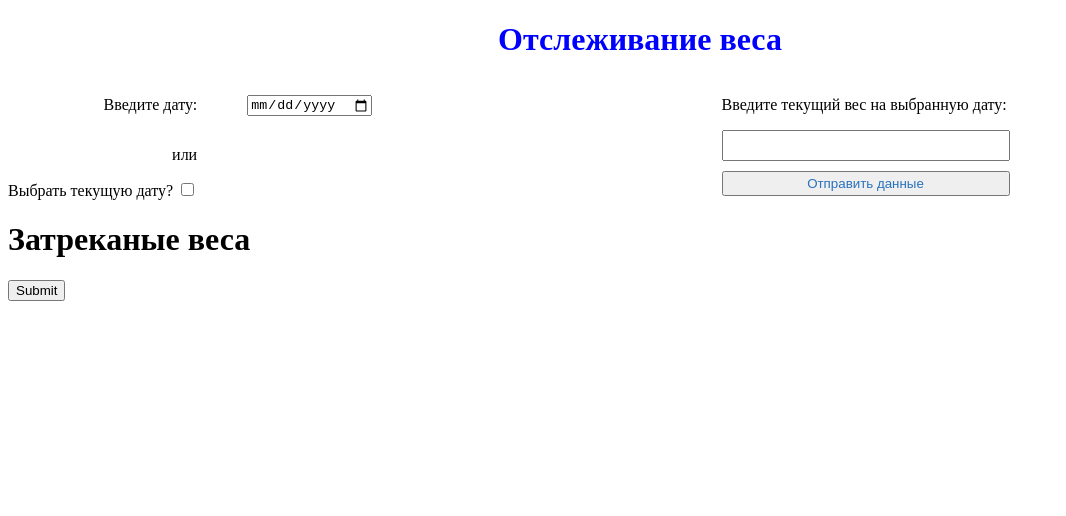
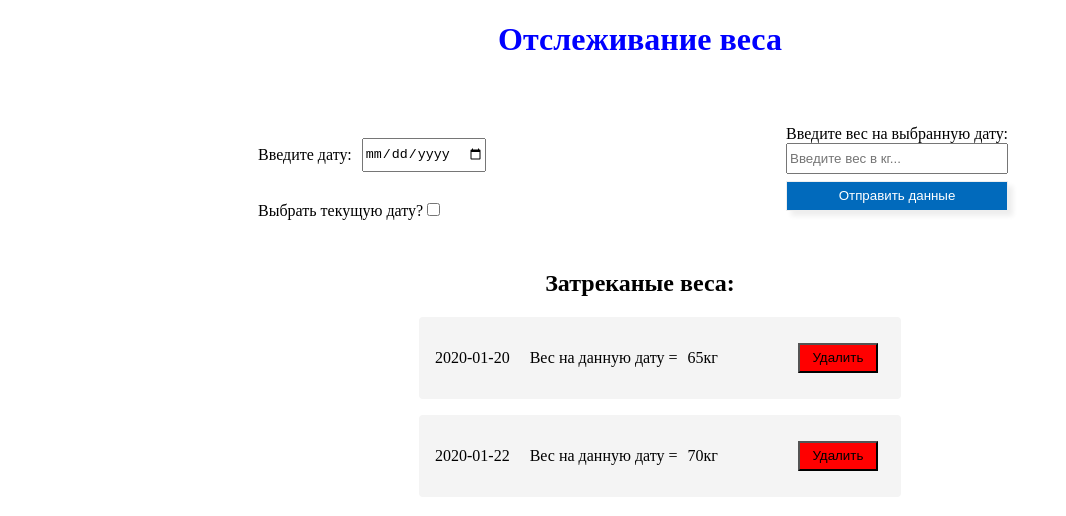
Before and after one commit to vladkovv/js-mvc, a plain HTML site: page src/index.html in a window 1280 px wide. Shown: the whole page, without its empty margins (0-1066 px from the left). Drawn offline with Linux system fonts and the light colour scheme.

Commit message:
fixed View, started to develop controller

```diff
--- a/src/controller.js
+++ b/src/controller.js
@@ -2,6 +2,14 @@ class Controller {
     constructor(model, view){
         this.model = model;
         this.view = view;
+
+        this.onWeightListChanged(this.model.weights)
     }
+
+    onWeightListChanged = weights => {
+        this.view.displayWeights(weights)
+    }
+
+
 }
 const app = new Controller(new Model(), new View());
--- a/src/index.html
+++ b/src/index.html
@@ -4,41 +4,14 @@
     <meta charset="UTF-8">
     <meta name="viewport" content="width=device-width, initial-scale=1.0">
     <link rel="stylesheet" href="./styles/style.css">
-    <title>Weight tracker</title>
+    <title>Weight-Tracker</title>
 </head>
 <body>
-    <h1 id="logo">Отслеживание веса</h1>
-    <container id="app">
-        <div class="date-weight">
-            <div class="date-title">
 
-            <p>Введите дату:</p>
-                <p>или</p>
+    <div id="root"></div>
 
-            <div>
-            <label class="current-date-label" for="currentDate">Выбрать текущую дату?</label>
-            <input id="currentDate" type="checkbox">
-        </div>
-            </div>
-            <div class="enter-date">
-                <input type="date" name="selectDate" id="selDate">
-            </div>
-            <div class="weight">
-            <div class="weight-title">
-            <p>Введите текущий вес на выбранную дату:</p>
-        </div>
-            <div class="enter-weight">
-                <input type="number" name="" id="weight-inp">
-                <button id="submit">Отправить данные</button>
-            </div>
-        </div>
-        </div>
-        <div id="root"></div>
-
-    </container>
+    <script src="model.js"></script>
     <script src="view.js"></script>
-    <script src="model.js"></script>
     <script src="controller.js"></script>
-
 </body>
 </html>
--- a/src/styles/style.css
+++ b/src/styles/style.css
@@ -1,35 +1,83 @@
-#logo {
+
+.logo {
     color: #0000ff;
     text-align: center;
 }
-.date-weight {
+.inp-form {
     display: flex;
-    align-items: flex-start;
 }
 
-.date-title {
+.date-div {
     display: flex;
-    justify-content: space-between;
-    align-items: flex-end;
-    flex-direction: column;
-    margin-right: 50px;
+    align-items: center;
 }
-#selDate {
-    margin-top: 15px;
+.date-inp {
+   height: 30px;
+   margin-left: 10px;
+}
+.curr-date {
+    margin-top: 20px;
+}
+.date {
+    margin-left: 250px;
+    margin-top: 50px;
 }
 .weight {
-    margin-left: 350px;
+    display: flex;
+    flex-direction: column;
+    margin-top: 45px;
+    margin-left: 300px;
 }
-#weight-inp {
-    width: 280px;
+.weight-inp {
     height: 25px;
 }
-.enter-weight {
+.submit-button {
+    height: 30px;
+    margin-top: 7px;
+    background: #016ABC;
+    color: #fff;
+    border: 1px solid #eee;
+    box-shadow: 5px 5px 5px #eee;
+    text-shadow:none;
+}
+.submit-button:hover {
+    height: 30px;
+    margin-top: 7px;
+    background: #B9DFFF;
+    color: #fff;
+    box-shadow: 5px 5px 5px #eee;
+    text-shadow:none;
+    border: 1px solid #eee;
+
+    }
+
+.title {
+    margin-top: 50px;
+    text-align: center;
+}
+ul{
     display: flex;
     flex-direction: column;
+    align-items: center;
 }
-#submit {
-    height: 25px;
-    margin-top: 10px;
-    color: #2871bb;
+li {
+    display: flex;
+    align-items: center;
+    width: 450px;
+    padding: 1rem;
+    margin-bottom: 1rem;
+    background: #f4f4f4;
+    border-radius: 4px;
+  }
+.li-time {
+    margin-right: 20px;
 }
+.li-weight {
+    margin-left: 10px;
+}
+.delete {
+    margin-left: 80px;
+    background-color: red;
+    height: 30px;
+    width: 80px;
+     }
--- a/src/view.js
+++ b/src/view.js
@@ -2,13 +2,62 @@ class View {
     constructor(){
     this.app = this.getElement('#root')
 
-    this.title = this.createElement('h1')
-    this.title.textContent = 'Затреканые веса'
-    this.submitButton = this.createElement('button')
-    this.submitButton.textContent = 'Submit'
+    this.logo = this.createElement('h1','logo')
+    this.logo.textContent = 'Отслеживание веса'
+    this.inpForm = this.createElement('form','inp-form');
+    this.dateForm = this.createElement('form','date')
 
-    this.app.append(this.title, this.submitButton)
+
+    this.dateDiv = this.createElement('div','date-div')
+
+    this.dateLabel = this.createElement('p','date-p')
+    this.dateLabel.textContent = 'Введите дату:'
+
+    this.dateInp = this.createElement('input','date-inp')
+    this.dateInp.type = 'date'
+
+    this.dateDiv.append(this.dateLabel, this.dateInp);
+
+    this.currDiv = this.createElement('div','curr-date');
+
+    this.checkLabel = this.createElement('label','check-label');
+    this.checkLabel.textContent = 'Выбрать текущую дату?';
+
+    this.currCheckbox = this.createElement('input','curr-check');
+    this.currCheckbox.type = 'checkbox';
+
+    this.currDiv.append(this.checkLabel, this.currCheckbox);
+
+    this.dateForm.append(this.dateDiv, this.currDiv);
+
+    this.weightForm = this.createElement('form','weight');
+
+    this.weightLabel = this.createElement('label','weight-label');
+    this.weightLabel.textContent = 'Введите вес на выбранную дату:';
+
+    this.weightInp = this.createElement('input','weight-inp');
+    this.weightInp.type = 'number';
+    this.weightInp.placeholder = 'Введите вес в кг...';
+
+    this.submitButton = this.createElement('button','submit-button');
+    this.submitButton.textContent = 'Отправить данные';
+
+    this.weightForm.append(this.weightLabel, this.weightInp, this.submitButton);
+    this.inpForm.append(this.dateForm, this.weightForm);
+
+    this.outpDiv = this.createElement('div','outp-div');
+
+    this.title = this.createElement('h2','title');
+    this.title.textContent = 'Затреканые веса:';
+
+    this.weightList = this.createElement('ul','weight-list');
+
+
+    this.outpDiv.append(this.title, this.weightList);
+
+    this.app.append(this.logo, this.inpForm, this.outpDiv);
     }
+
 
     createElement(tag, className) {
         const element = document.createElement(tag)
@@ -22,4 +71,50 @@ class View {
 
         return element
       }
+
+      get weightText() {
+        return this.dateInp.value + this.weightInp.value;
+      }
+
+      resetInput() {
+        this.weightInp.value = '';
+      }
+
+      displayWeights(weights) {
+        while(this.weightList.firstChild) {
+          this.weightList.removeChild(this.weightList.firstChild)
+        }
+
+        if(weights.length === 0) {
+          const p = this.createElement('p');
+          p.textContent = 'Нет ничего затреканного';
+          this.weightList.append(p);
+        }
+        else {
+          weights.forEach(weight => {
+            const li = this.createElement('li')
+            li.id = weight.id;
+
+            const time = this.createElement('p', 'li-time');
+            time.textContent = weight.date;
+
+            const span = this.createElement('span');
+            span.textContent = 'Вес на данную дату =';
+
+            const weightP = this.createElement('p', 'li-weight');
+            weightP.textContent = weight.weight;
+
+            const deleteButton = this.createElement('button', 'delete')
+            deleteButton.textContent = 'Удалить';
+
+            li.append(time, span, weightP, 'кг', deleteButton);
+
+            this.weightList.append(li);
+          })
+        }
+        console.log(weights)
+
+      }
+
+
 }
```
